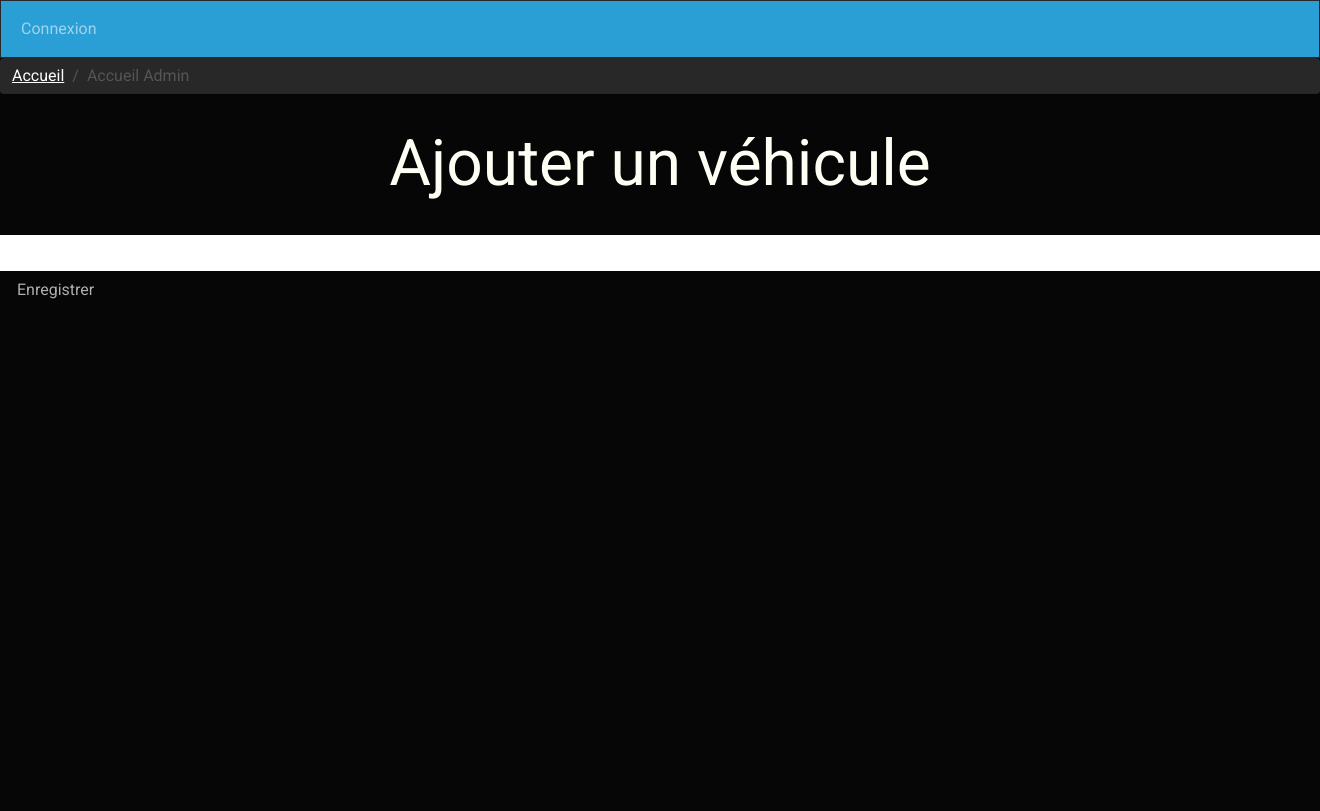
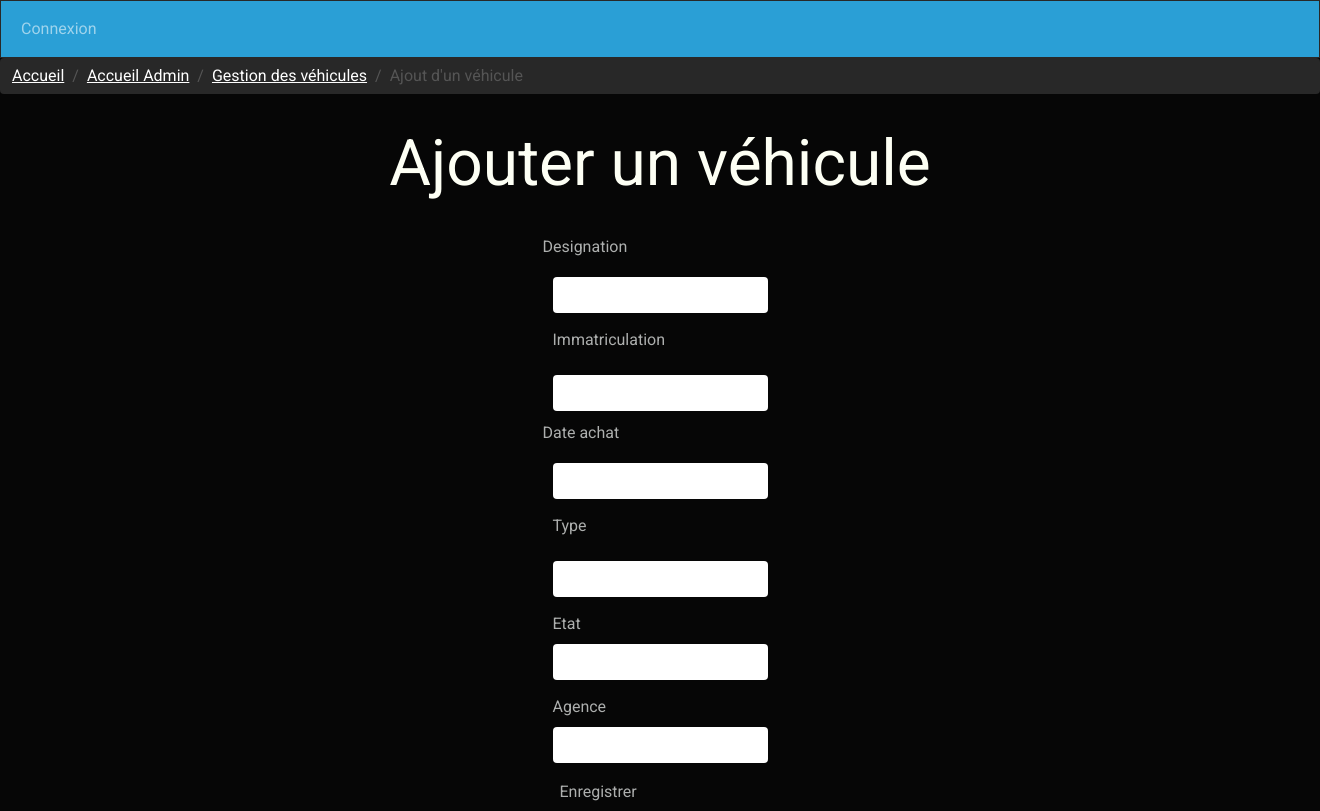
Before and after one commit to Faunuss/eniCovoitV3, a Symfony app: template templates/admin/ajouterVehicule.html.twig in a window 1320 px wide; the page is wider, and only the part inside the window is pictured. Before the commit the page ends 299 px from the top of that part, so only its background shows below. Run offline with Twig, Linux system fonts and the light colour scheme; the template is opened without the code that fills it: most values are stand-ins (such as "Sample title", 1, 10 or a date in 2020); form fields are guessed from the names that the template uses; some libraries are stand-ins or nearby versions.

Commit message:
mise en page

```diff
--- a/public/css/style.css
+++ b/public/css/style.css
@@ -30,12 +30,7 @@ h1
 }
 
 
-#container {
-    display: flex;
-    flex-direction: column;
-    justify-content: flex-start;
-    align-items: center;
-}
+
 #boutonsPageAccueil {
 
 
@@ -64,3 +59,29 @@ h1
     display: flex;
     justify-content: start;
 }
+#inscriptionUser {
+
+    display: flex;
+    flex-direction: column;
+    justify-content: flex-start;
+    align-items: center;
+
+}
+
+.col-2 {
+
+
+    width: auto;
+    margin: 5px;
+    padding: 5px;
+
+}
+
+.jumbotron {
+
+    display: flex;
+    flex-direction: column;
+    justify-content: flex-start;
+    align-items: center;
+
+}
--- a/src/Controller/RegistrationController.php
+++ b/src/Controller/RegistrationController.php
@@ -36,7 +36,7 @@ class RegistrationController extends AbstractController
             $entityManager->flush();
             // do anything else you need here, like send an email
 
-            return $this->redirectToRoute('app_login');
+            return $this->redirectToRoute('home');
         }
 
         return $this->render('registration/register.html.twig', [
--- a/src/Entity/User.php
+++ b/src/Entity/User.php
@@ -285,8 +285,9 @@ class User implements UserInterface
 
     public function getUsername()
     {
-        // TODO: Implement getUsername() method.
+        return (string) $this->email;
     }
+
     /**
      * @see UserInterface
      */
--- a/src/Form/ProfilType.php
+++ b/src/Form/ProfilType.php
@@ -23,10 +23,11 @@ class ProfilType extends AbstractType
                 'required'=>false,
                 'type' => PasswordType::class,
                 "mapped"=>false,
+                'label'=>'Nouveau mot de passe : ',
                 'invalid_message' => 'Les mots de passe doivent correspondre.',
                 'options' => ['attr' => ['class' => 'password-field']],
-                'first_options'  => ['label' => 'Nouveau mot de passe'],
-                'second_options' => ['label' => 'Confirmation'],
+                'first_options'  => ['label'=>'MdP :'],
+                'second_options' => ['label' => 'Confirmation : '],
             ])
             ->add('plainPassword', PasswordType::class,["mapped"=>false, 'label' => 'Mot de passe'])
         ;
--- a/templates/admin/accueil.html.twig
+++ b/templates/admin/accueil.html.twig
@@ -13,7 +13,7 @@
     <h1> Bienvenue dans le volet administration {{ app.user.pseudo }} </h1>
 
     <div class="list-group">
-        <a href="{{path('admin_gestionUsers') }}" class="list-group-item list-group-item-action ">Gestion des utilisateurs</a>
+        <a href="{{path('admin_gestionUsers') }}" class="list-group-item list-group-item-action">Gestion des utilisateurs</a>
         <a href="#" class="list-group-item list-group-item-action ">Gestion des Covoiturage</a>
         <a href="{{path('admin_gestionVehicule')}}" class="list-group-item list-group-item-action">Gestion des Véhicules</a>
     </div>
--- a/templates/admin/ajouterVehicule.html.twig
+++ b/templates/admin/ajouterVehicule.html.twig
@@ -5,21 +5,54 @@
 {% block body %}
     <nav aria-label="breadcrumb">
         <ol class="breadcrumb">
-            <li class="breadcrumb-item"><a href="{{ path('accueil')}}" class="lien">Accueil</a></li>
-            <li class="breadcrumb-item active" aria-current="page">Accueil Admin</li>
+            <li class="breadcrumb-item"><a href="{{ path('home')}}" class="lien">Accueil</a></li>
+            <li class="breadcrumb-item active" aria-current="page"><a href="{{ path('admin_accueil')}}" class="lien">Accueil Admin</a></li>
+            <li class="breadcrumb-item active" aria-current="page"><a href="{{ path('admin_gestionVehicule')}}" class="lien">Gestion des véhicules</a></li>
+            <li class="breadcrumb-item active" aria-current="page">Ajout d'un véhicule</li>
         </ol>
     </nav>
 
     <h1 class="text-center">Ajouter un véhicule</h1>
-   <section>
-       {{ form_start(formVehicule) }}
-       <div class="row">
-           {{ form_widget(formVehicule) }}
+    <section id="inscriptionUser">
+
+        {{ form_start(formVehicule) }}
+
+        <div>
+            {{ form_label(formVehicule.designation) }}
+        </div>
+        <div class="col-2">
+            {{ form_widget(formVehicule.designation) }}
+        </div>
+        <div class="col-2">
+            {{ form_label(formVehicule.immatriculation) }}
+        </div>
+        <div class="col-2">
+            {{ form_widget(formVehicule.immatriculation) }}
+        </div>
+        <div>
+            {{ form_label(formVehicule.dateAchat) }}
+            <div class="col-2">
+                {{ form_widget(formVehicule.dateAchat) }}
+            </div>
+            <div class="col-2">
+                {{ form_label(formVehicule.type) }}
+            </div>
+            <div class="col-2">
+                {{ form_widget(formVehicule.type) }}
+            </div>
+            <div class="col-2">
+                {{ form_label(formVehicule.etat) }}
+                {{ form_widget(formVehicule.etat) }}
+            </div>
+            <div class="col-2">
+                {{ form_label(formVehicule.agence) }}
+                {{ form_widget(formVehicule.agence) }}
+            </div>
 
 
-           </div>
-       <button type="submit" name="choix" value="enregistre" class="btn btn-page">Enregistrer</button>
-       {{ form_end(formVehicule) }}
+        </div>
+        <button type="submit" class="btn">Enregistrer</button>
+        {{ form_end(formVehicule) }}
 
-   </section>
+    </section>
 {% endblock %}
--- a/templates/base.html.twig
+++ b/templates/base.html.twig
@@ -26,8 +26,8 @@
 
                 <ul class="navbar-nav me-auto">
                     {% if app.user %}
-                    <li class="nav-item {% if app.request.get('accueil') == 'accueil' %}active{% endif %}">
-                        <a class="nav-link" href="{{path('accueil') }}">Accueil
+                    <li class="nav-item {% if app.request.get('home') == 'home' %}active{% endif %}">
+                        <a class="nav-link" href="{{path('home') }}">Accueil
 
                         </a>
                     </li>
--- a/templates/main/home.html.twig
+++ b/templates/main/home.html.twig
@@ -7,7 +7,7 @@
         {{ date('now')|format_datetime('full', 'none', locale='FR') }}
     </div>
 
-    <h1 id="titreAccueil" class="text-center">Bienvenue sur ENIcovoit'</h1>
+    <h1 id="titreAccueil" class="text-center">Bienvenue {{ app.user.pseudo }} sur ENIcovoit'</h1>
     <h5 id="titreSecondaireAccueil" class="text-center mb-5">le site de covoiturages entre collègues!</h5>
 
     {{ form_start(formSearch, {'method': 'POST'}) }}
```
Also changed, not shown: templates/admin/gestionUsers.html.twig (+7 -1 lines), templates/admin/gestionVehicule.html.twig (+7 -0 lines), templates/profil/modifier.html.twig (+42 -24 lines), templates/profil/profil.html.twig (+2 -8 lines), templates/registration/register.html.twig (+66 -8 lines), templates/security/login.html.twig (+6 -7 lines).
